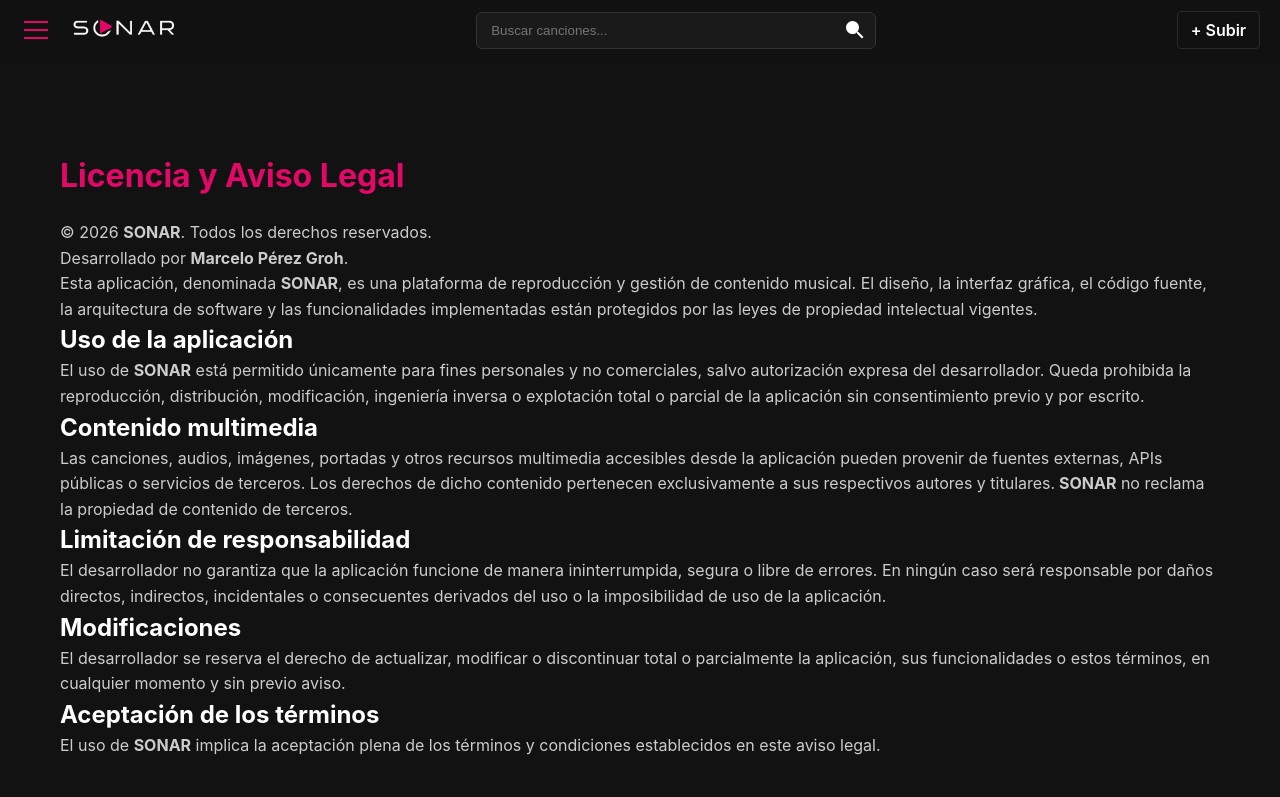
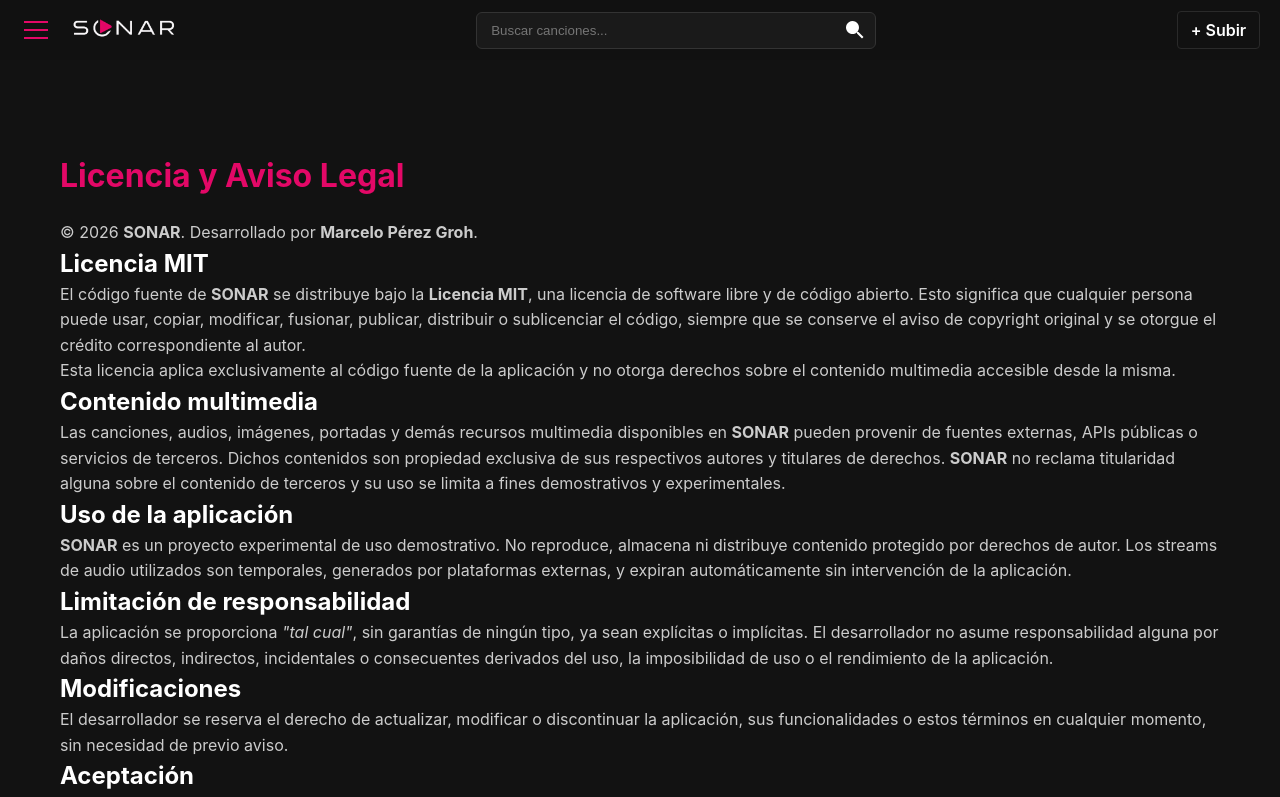
Before and after one commit to MarceloPerezGroh/SonarApp, a React (Vite) app in the folder Sonar-App-frontend/: page /licencia in a window 1280 px wide. Shown: the top 797 px of the page. Built offline with nearby package versions, Linux system fonts and the light colour scheme.

Commit message:
docs(pages): update legal, about and version content to spanish

```diff
--- a/Sonar-App-frontend/src/layout/TopBar.tsx
+++ b/Sonar-App-frontend/src/layout/TopBar.tsx
@@ -120,7 +120,7 @@
         </button>
 
         <div className="sidebar-links">
-          <Link to="http://localhost:5173/" onClick={() => setMenuOpen(false)}>Home</Link>
+          <Link to="/home" onClick={() => setMenuOpen(false)}>Home</Link>
           <Link to="/about" onClick={() => setMenuOpen(false)}>About</Link>
           <Link to="/licencia" onClick={() => setMenuOpen(false)}>Licencia</Link>
           <Link to="/version" onClick={() => setMenuOpen(false)}>Versión</Link>
--- a/Sonar-App-frontend/src/pages/AboutPage.tsx
+++ b/Sonar-App-frontend/src/pages/AboutPage.tsx
@@ -3,7 +3,7 @@
 const AboutPage: React.FC = () => {
   return (
     <div className="page-container">
-      <h1>About</h1>
+      <h1>Acerca de</h1>
 
       <p>
         <strong>SONAR</strong> es una aplicación de reproducción y exploración
@@ -22,9 +22,9 @@
 
       <p>
         <strong>SONAR</strong> fue desarrollada por{" "}
-        <strong>Marcelo Pérez Groh</strong>, aplicando prácticas de
-        desarrollo organización de componentes y diseño de interfaces,
-        con foco en la calidad del código y la experiencia de usuario.
+        <strong>Marcelo Pérez Groh</strong>, aplicando prácticas de desarrollo,
+        organización de componentes y diseño de interfaces, con foco en la
+        calidad del código y la experiencia de usuario.
       </p>
     </div>
   );
--- a/Sonar-App-frontend/src/pages/ComoFunciona.tsx
+++ b/Sonar-App-frontend/src/pages/ComoFunciona.tsx
@@ -40,8 +40,6 @@
         experimentación segura del proyecto sin infringir derechos de autor.
       </p>
 
-      <p><strong>SONAR</strong></p>
-
     </div>
   );
 };
--- a/Sonar-App-frontend/src/pages/LicenciaPage.tsx
+++ b/Sonar-App-frontend/src/pages/LicenciaPage.tsx
@@ -1,65 +1,71 @@
 import React from "react";
 import "../styles/page.css";
-
 const LicenciaPage: React.FC = () => {
   return (
     <div className="page-container">
       <h1>Licencia y Aviso Legal</h1>
 
       <p>
-        © 2026 <strong>SONAR</strong>. Todos los derechos reservados.
-        <br />
-        Desarrollado por <strong>Marcelo Pérez Groh</strong>.
+        © 2026 <strong>SONAR</strong>. Desarrollado por{" "}
+        <strong>Marcelo Pérez Groh</strong>.
       </p>
 
+      <h2>Licencia MIT</h2>
       <p>
-        Esta aplicación, denominada <strong>SONAR</strong>, es una plataforma de
-        reproducción y gestión de contenido musical. El diseño, la interfaz
-        gráfica, el código fuente, la arquitectura de software y las
-        funcionalidades implementadas están protegidos por las leyes de
-        propiedad intelectual vigentes.
+        El código fuente de <strong>SONAR</strong> se distribuye bajo la{" "}
+        <strong>Licencia MIT</strong>, una licencia de software libre y de código
+        abierto. Esto significa que cualquier persona puede usar, copiar,
+        modificar, fusionar, publicar, distribuir o sublicenciar el código,
+        siempre que se conserve el aviso de copyright original y se otorgue
+        el crédito correspondiente al autor.
+      </p>
+      <p>
+        Esta licencia aplica exclusivamente al código fuente de la aplicación y
+        no otorga derechos sobre el contenido multimedia accesible desde la
+        misma.
+      </p>
+
+      <h2>Contenido multimedia</h2>
+      <p>
+        Las canciones, audios, imágenes, portadas y demás recursos multimedia
+        disponibles en <strong>SONAR</strong> pueden provenir de fuentes
+        externas, APIs públicas o servicios de terceros. Dichos contenidos son
+        propiedad exclusiva de sus respectivos autores y titulares de derechos.{" "}
+        <strong>SONAR</strong> no reclama titularidad alguna sobre el contenido
+        de terceros y su uso se limita a fines demostrativos y experimentales.
       </p>
 
       <h2>Uso de la aplicación</h2>
       <p>
-        El uso de <strong>SONAR</strong> está permitido únicamente para fines
-        personales y no comerciales, salvo autorización expresa del
-        desarrollador. Queda prohibida la reproducción, distribución,
-        modificación, ingeniería inversa o explotación total o parcial de la
-        aplicación sin consentimiento previo y por escrito.
-      </p>
-
-      <h2>Contenido multimedia</h2>
-      <p>
-        Las canciones, audios, imágenes, portadas y otros recursos multimedia
-        accesibles desde la aplicación pueden provenir de fuentes externas, APIs
-        públicas o servicios de terceros. Los derechos de dicho contenido
-        pertenecen exclusivamente a sus respectivos autores y titulares.
-        <strong> SONAR</strong> no reclama la propiedad de contenido de terceros.
+        <strong>SONAR</strong> es un proyecto experimental de uso demostrativo.
+        No reproduce, almacena ni distribuye contenido protegido por derechos de
+        autor. Los streams de audio utilizados son temporales, generados por
+        plataformas externas, y expiran automáticamente sin intervención de la
+        aplicación.
       </p>
 
       <h2>Limitación de responsabilidad</h2>
       <p>
-        El desarrollador no garantiza que la aplicación funcione de manera
-        ininterrumpida, segura o libre de errores. En ningún caso será
-        responsable por daños directos, indirectos, incidentales o consecuentes
-        derivados del uso o la imposibilidad de uso de la aplicación.
+        La aplicación se proporciona <em>"tal cual"</em>, sin garantías de
+        ningún tipo, ya sean explícitas o implícitas. El desarrollador no asume
+        responsabilidad alguna por daños directos, indirectos, incidentales o
+        consecuentes derivados del uso, la imposibilidad de uso o el rendimiento
+        de la aplicación.
       </p>
 
       <h2>Modificaciones</h2>
       <p>
         El desarrollador se reserva el derecho de actualizar, modificar o
-        discontinuar total o parcialmente la aplicación, sus funcionalidades o
-        estos términos, en cualquier momento y sin previo aviso.
+        discontinuar la aplicación, sus funcionalidades o estos términos en
+        cualquier momento, sin necesidad de previo aviso.
       </p>
 
-      <h2>Aceptación de los términos</h2>
+      <h2>Aceptación</h2>
       <p>
-        El uso de <strong>SONAR</strong> implica la aceptación plena de los
-        términos y condiciones establecidos en este aviso legal.
+        El acceso o uso de <strong>SONAR</strong> implica la aceptación plena
+        de los términos establecidos en este aviso legal.
       </p>
     </div>
   );
 };
-
 export default LicenciaPage;
--- a/Sonar-App-frontend/src/pages/VersionPage.tsx
+++ b/Sonar-App-frontend/src/pages/VersionPage.tsx
@@ -4,7 +4,7 @@
 const VersionPage: React.FC = () => {
   return (
     <div className="page-container">
-      <h1>Version</h1>
+      <h1>Versión</h1>
 
       <p>
         <strong>SONAR</strong> se encuentra actualmente en su versión{" "}
@@ -29,7 +29,7 @@
       <p>
         Versión actual: <strong>v1.9.0</strong>
         <br />
-        Última actualización: <strong> - 2026 -</strong>
+        Última actualización: <strong> - 2026 - </strong>
       </p>
     </div>
   );
```
